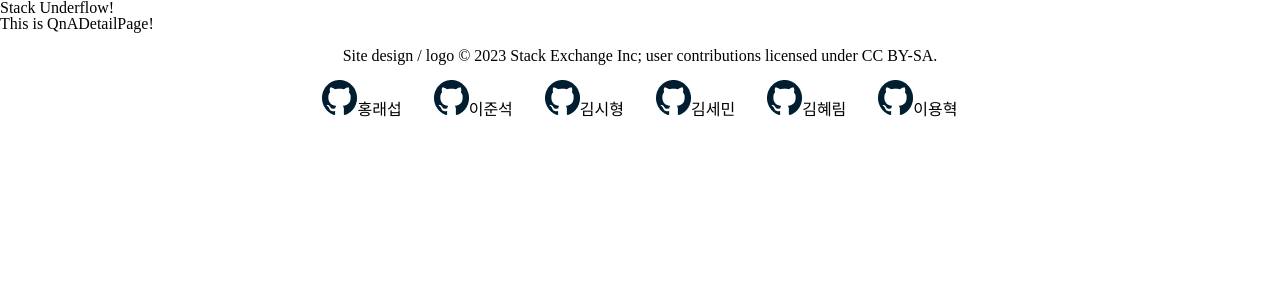
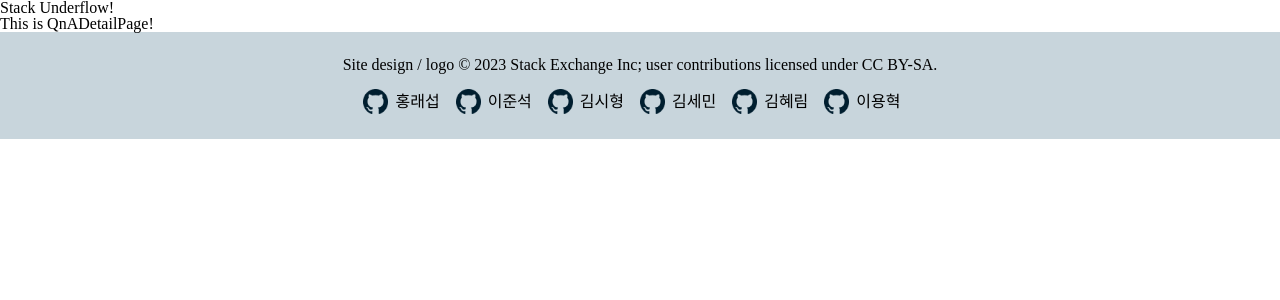
Before and after one commit to raeseop/seb45_pre_004, a React (Create React App) app in the folder client/: page /detail in a window 1280 px wide. Shown: the top 300 px of the page. Built offline with nearby package versions, Linux system fonts and the light colour scheme; the HTML template or start-up script is replaced by a standard one.

Commit message:
footer UI 보강

```diff
--- a/client/src/components/Footer.js
+++ b/client/src/components/Footer.js
@@ -1,26 +1,37 @@
 import logo from "../assets/images/githubLogo.png";
 import { styled } from "styled-components";
+import tokens from '../styles/tokens.json'
 
-const GithubLogo = styled.a`
-  margin: 1rem;
-  text-decoration: none;
-  color: black;
-  display: inline-block;
-`;
+const { lightGreyColor, bodyText } = tokens.global;
 
-const Wrapper = styled.div`
-  margin: 1rem;
+const Wrapper = styled.footer`
+  width: 100%;
+  padding: 25px 20px;
+  background-color: ${lightGreyColor.value};
   display: flex;
   align-items: center;
   justify-content: center;
   flex-direction: column;
+  font-size: ${bodyText.value}px;
 `;
-
+const GithubHref = styled.a`
+  margin: 1rem 1rem 0 0;
+  text-decoration: none;
+  color: black;
+  display: flex;
+  flex-direction: row;
+  align-items: center;
+`;
 const LogoWrapper = styled.div`
   display: flex;
   align-items: center;
   justify-content: center;
 `;
+const GithubLogoIcon = styled.img`
+  object-fit: contain;
+  width: 25px;
+  margin-right: 7px;
+`
 
 export default function Footer() {
   return (
@@ -30,30 +41,30 @@ export default function Footer() {
         licensed under CC BY-SA.
       </div>
       <LogoWrapper>
-        <GithubLogo href="https://github.com/raeseop">
-          <img src={logo} alt="githubLogo" />
+        <GithubHref href="https://github.com/raeseop">
+          <GithubLogoIcon src={logo} alt="githubLogo" />
           홍래섭
-        </GithubLogo>
-        <GithubLogo href="https://github.com/IncheonLee">
-          <img src={logo} alt="githubLogo" />
+        </GithubHref>
+        <GithubHref href="https://github.com/IncheonLee">
+          <GithubLogoIcon src={logo} alt="githubLogo" />
           이준석
-        </GithubLogo>
-        <GithubLogo href="https://github.com/kimsihyuong">
-          <img src={logo} alt="githubLogo" />
+        </GithubHref>
+        <GithubHref href="https://github.com/kimsihyuong">
+          <GithubLogoIcon src={logo} alt="githubLogo" />
           김시형
-        </GithubLogo>
-        <GithubLogo href="https://github.com/3kiein">
-          <img src={logo} alt="githubLogo" />
+        </GithubHref>
+        <GithubHref href="https://github.com/3kiein">
+          <GithubLogoIcon src={logo} alt="githubLogo" />
           김세민
-        </GithubLogo>
-        <GithubLogo href="https://github.com/HyerimKimm">
-          <img src={logo} alt="githubLogo" />
+        </GithubHref>
+        <GithubHref href="https://github.com/HyerimKimm">
+          <GithubLogoIcon src={logo} alt="githubLogo" />
           김혜림
-        </GithubLogo>
-        <GithubLogo href="https://github.com/HelloWorldDogs223">
-          <img src={logo} alt="githubLogo" />
+        </GithubHref>
+        <GithubHref href="https://github.com/HelloWorldDogs223">
+          <GithubLogoIcon src={logo} alt="githubLogo" />
           이용혁
-        </GithubLogo>
+        </GithubHref>
       </LogoWrapper>
     </Wrapper>
   );
--- a/client/src/index.css
+++ b/client/src/index.css
@@ -3,7 +3,9 @@
    License: none (public domain)
 */
 
-
+* {
+	box-sizing: border-box;
+}
 html, body, div, span, applet, object, iframe,
 h1, h2, h3, h4, h5, h6, p, blockquote, pre,
 a, abbr, acronym, address, big, cite, code,
@@ -23,7 +25,7 @@ time, mark, audio, video {
 	font-size: 100%;
 	font: inherit;
 	vertical-align: baseline;
-  Box-sizing: border-box
+  	box-sizing: border-box;
 }
 /* HTML5 display-role reset for older browsers */
 article, aside, details, figcaption, figure,
```
Also changed, not shown: 1 other file (tests, documents, lock files or other folders).
